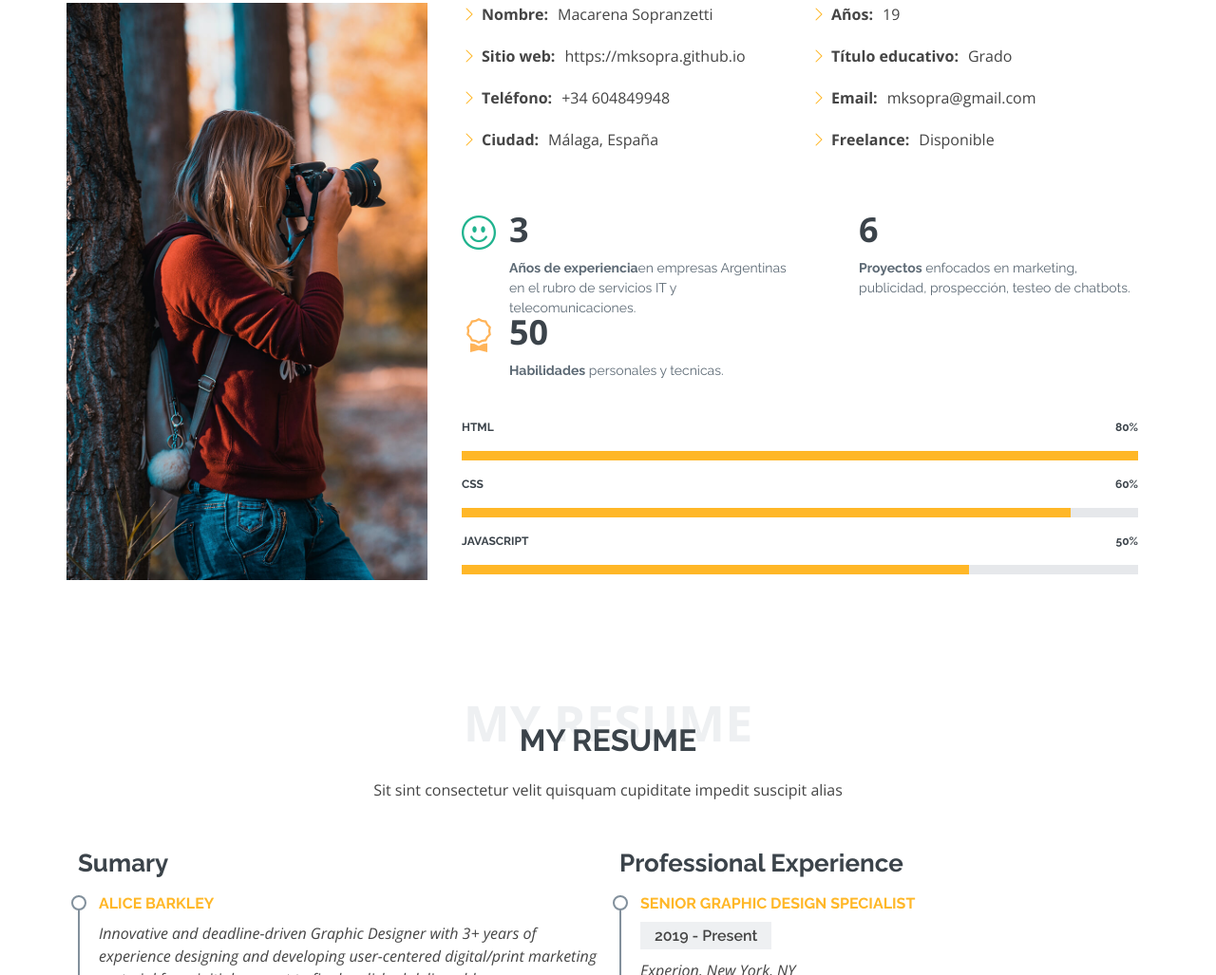
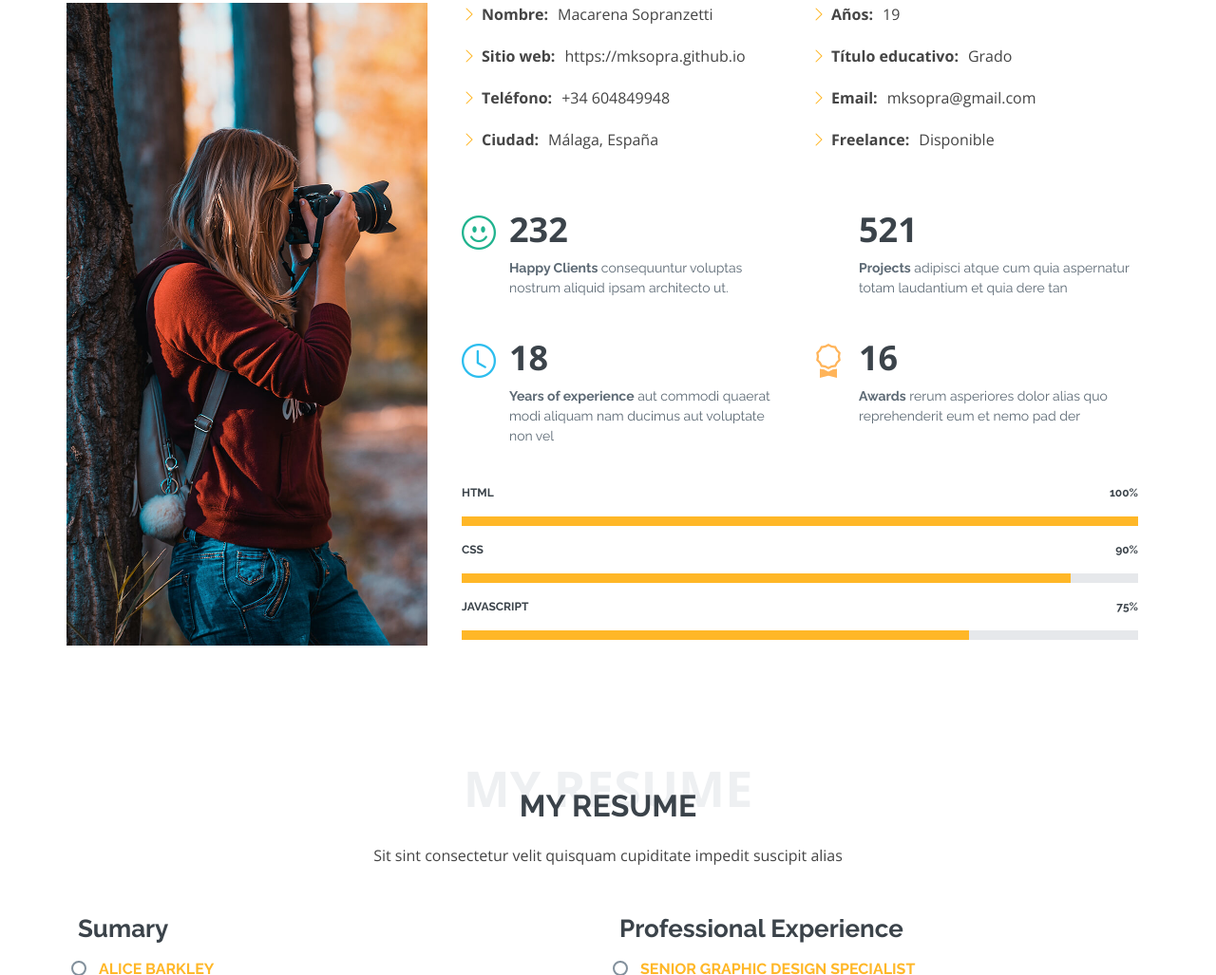
Before and after one commit to mksopra/github.io, a plain HTML site: page index.html in a window 1280 px wide. Shown: the part 999-2026 px from the top of the page at 95% size. Drawn offline with nearby package versions, Linux system fonts and the light colour scheme; files whose address does not match are found by name.

Commit message:
Revert "porcentajes y skills"
This reverts commit 7362f7d029b61b4ef7574980c57d927ba3b16a04.

```diff
--- a/index.html
+++ b/index.html
@@ -106,24 +106,32 @@
                 <div class="col-md-6 mt-5 d-md-flex align-items-md-stretch">
                   <div class="count-box">
                     <i class="bi bi-emoji-smile" style="color: #20b38e;"></i>
-                    <span data-purecounter-start="0" data-purecounter-end="3" data-purecounter-duration="1" class="purecounter"></span>
-                    <p><strong>Años de experiencia</strong>en empresas Argentinas en el rubro de servicios IT y telecomunicaciones.</p>
+                    <span data-purecounter-start="0" data-purecounter-end="232" data-purecounter-duration="1" class="purecounter"></span>
+                    <p><strong>Happy Clients</strong> consequuntur voluptas nostrum aliquid ipsam architecto ut.</p>
                   </div>
                 </div>
 
                 <div class="col-md-6 mt-5 d-md-flex align-items-md-stretch">
                   <div class="count-box">
                     <i class="bi bi-journal-richtextr" style="color: #8a1ac2;"></i>
-                    <span data-purecounter-start="0" data-purecounter-end="6" data-purecounter-duration="1" class="purecounter"></span>
-                    <p><strong>Proyectos</strong> enfocados en marketing, publicidad, prospección, testeo de chatbots.</p>
+                    <span data-purecounter-start="0" data-purecounter-end="521" data-purecounter-duration="1" class="purecounter"></span>
+                    <p><strong>Projects</strong> adipisci atque cum quia aspernatur totam laudantium et quia dere tan</p>
                   </div>
                 </div>
 
-                <div class="col-md mt d-md-flex align-items-md-stretch">
+                <div class="col-md-6 mt-5 d-md-flex align-items-md-stretch">
+                  <div class="count-box">
+                    <i class="bi bi-clock" style="color: #2cbdee;"></i>
+                    <span data-purecounter-start="0" data-purecounter-end="18" data-purecounter-duration="1" class="purecounter"></span>
+                    <p><strong>Years of experience</strong> aut commodi quaerat modi aliquam nam ducimus aut voluptate non vel</p>
+                  </div>
+                </div>
+
+                <div class="col-md-6 mt-5 d-md-flex align-items-md-stretch">
                   <div class="count-box">
                     <i class="bi bi-award" style="color: #ffb459;"></i>
-                    <span data-purecounter-start="0" data-purecounter-end="+50" data-purecounter-duration="1" class="purecounter"></span>
-                    <p><strong>Habilidades</strong> personales y tecnicas.</p>
+                    <span data-purecounter-start="0" data-purecounter-end="16" data-purecounter-duration="1" class="purecounter"></span>
+                    <p><strong>Awards</strong> rerum asperiores dolor alias quo reprehenderit eum et nemo pad der</p>
                   </div>
                 </div>
               </div>
@@ -131,21 +139,21 @@
 
             <div class="skills-content ps-lg-4">
               <div class="progress">
-                <span class="skill">HTML <i class="val">80%</i></span>
+                <span class="skill">HTML <i class="val">100%</i></span>
                 <div class="progress-bar-wrap">
                   <div class="progress-bar" role="progressbar" aria-valuenow="100" aria-valuemin="0" aria-valuemax="100"></div>
                 </div>
               </div>
 
               <div class="progress">
-                <span class="skill">CSS <i class="val">60%</i></span>
+                <span class="skill">CSS <i class="val">90%</i></span>
                 <div class="progress-bar-wrap">
                   <div class="progress-bar" role="progressbar" aria-valuenow="90" aria-valuemin="0" aria-valuemax="100"></div>
                 </div>
               </div>
 
               <div class="progress">
-                <span class="skill">JavaScript <i class="val">50%</i></span>
+                <span class="skill">JavaScript <i class="val">75%</i></span>
                 <div class="progress-bar-wrap">
                   <div class="progress-bar" role="progressbar" aria-valuenow="75" aria-valuemin="0" aria-valuemax="100"></div>
                 </div>
```
